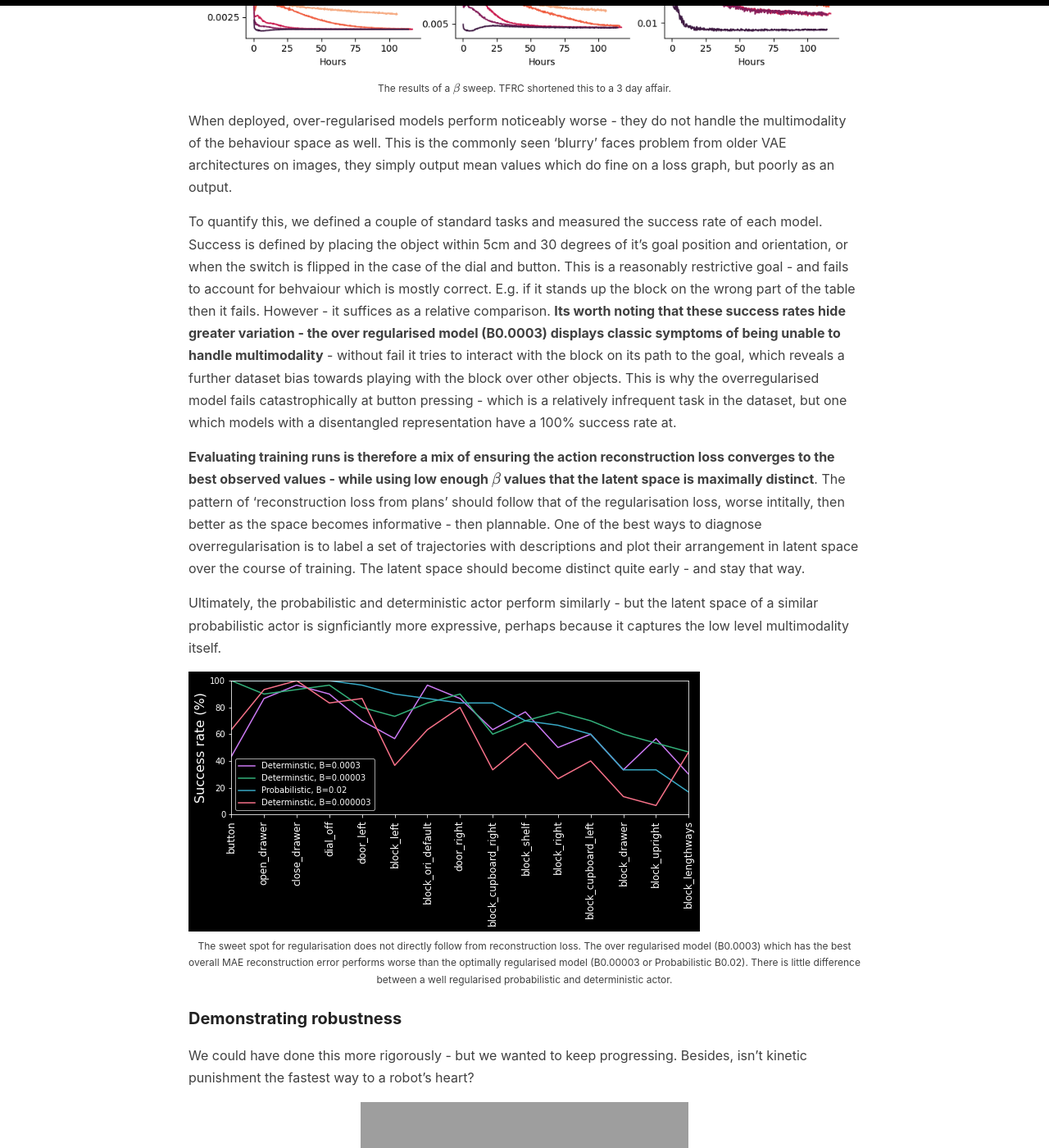
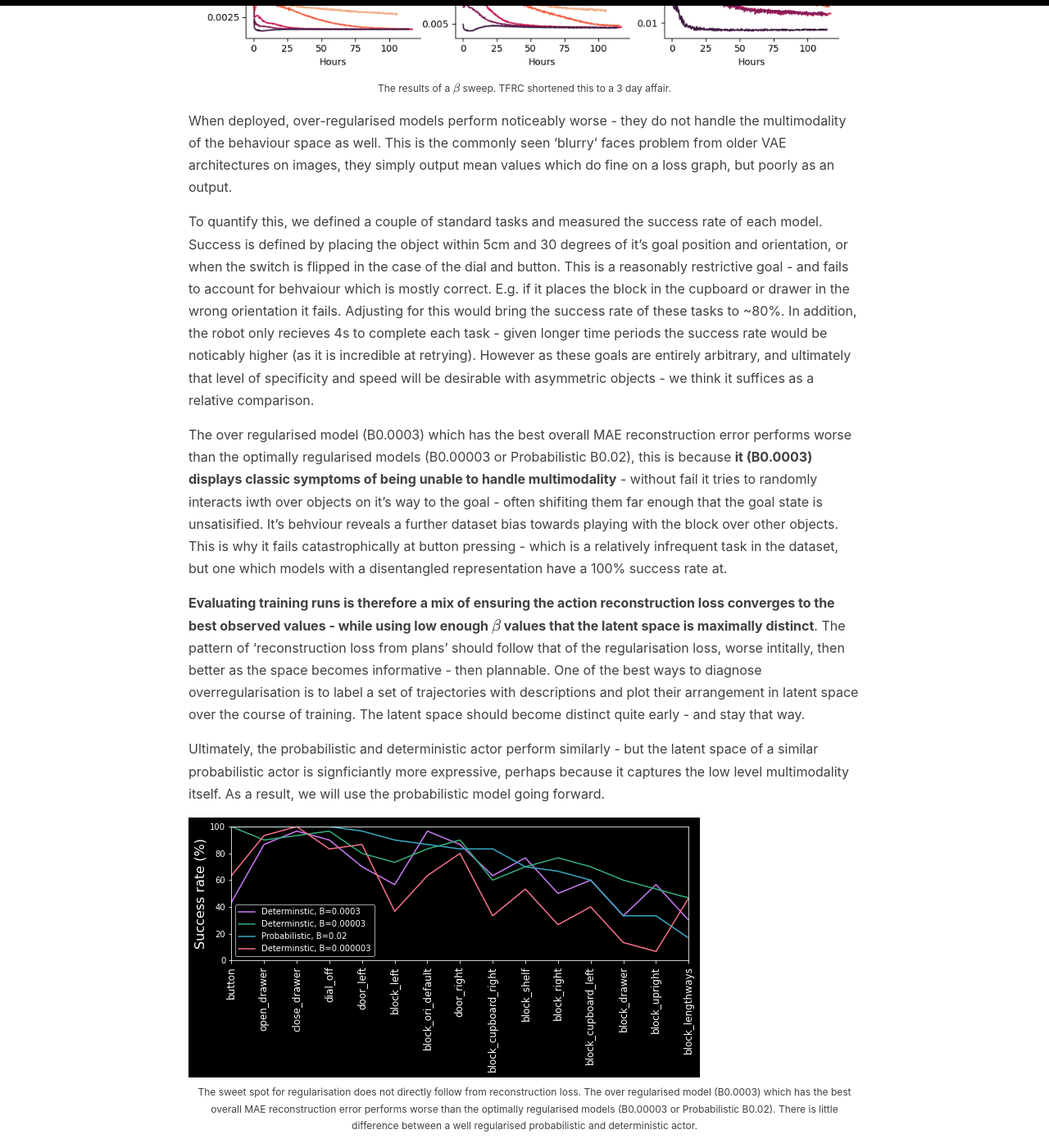
Before and after one commit to sholtodouglas/sholtodouglas.github.io, a Jekyll site: the page built from _posts/2021-01-29-Learning from Play.md, in a window 1280 px wide and 1400 px high, scrolled down 4449 px. Shown: the whole window at 82% size. Built offline with Jekyll 4.4.1, drawn with Linux system fonts in a browser that asks for light colours; formulas are drawn with MathJax 3; some of the changed text lies outside the part shown.

Commit message:
Update 2021-01-29-Learning from Play.md

```diff
--- a/_posts/2021-01-29-Learning from Play.md
+++ b/_posts/2021-01-29-Learning from Play.md
@@ -71,19 +71,20 @@ What this means is that training this model is a delicate balance between over a
 
 When deployed, over-regularised models perform noticeably worse - they do not handle the multimodality of the behaviour space as well. This is the commonly seen 'blurry' faces problem from older VAE architectures on images, they simply output mean values which do fine on a loss graph, but poorly as an output.
 
-To quantify this, we defined a couple of standard tasks and measured the success rate of each model. Success is defined by placing the object within 5cm and 30 degrees of it's goal position and orientation, or when the switch is flipped in the case of the dial and button. This is a reasonably restrictive goal - and fails to account for behvaiour which is mostly correct. E.g. if it stands up the block on the wrong part of the table then it fails. However - it suffices as a relative comparison. **Its worth noting that these success rates hide greater variation - the over regularised model (B0.0003) displays classic symptoms of being unable to handle multimodality** - without fail it tries to interact with the block on its path to the goal, which reveals a further dataset bias towards playing with the block over other objects. This is why the overregularised model fails catastrophically at button pressing - which is a relatively infrequent task in the dataset, but one which models with a disentangled representation have a 100% success rate at.
+To quantify this, we defined a couple of standard tasks and measured the success rate of each model. Success is defined by placing the object within 5cm and 30 degrees of it's goal position and orientation, or when the switch is flipped in the case of the dial and button. This is a reasonably restrictive goal - and fails to account for behvaiour which is mostly correct. E.g. if it places the block in the cupboard or drawer in the wrong orientation it fails. Adjusting for this would bring the success rate of these tasks to ~80%. In addition, the robot only recieves 4s to complete each task - given longer time periods the success rate would be noticably higher (as it is incredible at retrying). However as these goals are entirely arbitrary, and ultimately that level of specificity and speed will be desirable with asymmetric objects - we think it suffices as a relative comparison.
+
+The over regularised model (B0.0003) which has the best overall MAE reconstruction error performs worse than the optimally regularised models (B0.00003 or Probabilistic B0.02), this is because **it (B0.0003) displays classic symptoms of being unable to handle multimodality** - without fail it tries to randomly interacts iwth over objects on it's way to the goal - often shifiting them far enough that the goal state is unsatisified. It's behviour reveals a further dataset bias towards playing with the block over other objects. This is why it fails catastrophically at button pressing - which is a relatively infrequent task in the dataset, but one which models with a disentangled representation have a 100% success rate at.
 
 **Evaluating training runs is therefore a mix of ensuring the action reconstruction loss converges to the best observed values - while using low enough $ \beta $ values that the latent space is maximally distinct**. The pattern of 'reconstruction loss from plans' should follow that of the regularisation loss, worse intitally, then better as the space becomes informative - then plannable. One of the best ways to diagnose overregularisation is to label a set of trajectories with descriptions and plot their arrangement in latent space over the course of training. The latent space should become distinct quite early - and stay that way.
 
-Ultimately, the probabilistic and deterministic actor perform similarly - but the latent space of a similar probabilistic actor is signficiantly more expressive, perhaps because it captures the low level multimodality itself.
+Ultimately, the probabilistic and deterministic actor perform similarly - but the latent space of a similar probabilistic actor is signficiantly more expressive, perhaps because it captures the low level multimodality itself. As a result, we will use the probabilistic model going forward.
 
-
-{% include image.html url="/images/play/succes_rate.png" description="The sweet spot for regularisation does not directly follow from reconstruction loss. The over regularised model (B0.0003) which has the best overall MAE reconstruction error performs worse than the optimally regularised model (B0.00003 or Probabilistic B0.02). There is little difference between a well regularised probabilistic and deterministic actor." %}
+{% include image.html url="/images/play/succes_rate.png" description="The sweet spot for regularisation does not directly follow from reconstruction loss. The over regularised model (B0.0003) which has the best overall MAE reconstruction error performs worse than the optimally regularised models (B0.00003 or Probabilistic B0.02). There is little difference between a well regularised probabilistic and deterministic actor." %}
 
 
 ### Demonstrating robustness
 
-We could have done this more rigorously - but we wanted to keep progressing. Besides, isn't kinetic punishment the fastest way to a robot's heart?
+We could have done this more rigorously - but we wanted to keep progressing. Besides, isn't kinetic punishment the fastest way to a robot's heart? Its worth noting that there are a couple examples of picking the block off the floor in the play dataset - but only around ~5-10 - which means the model is quite robust! It would be interesting to test whether similar behaviour emerged with **no** floor examples, only the differing height of the shelf, table and perhaps one more platform of different height.
 
 ![alt-text-1](https://sholtodouglas.github.io/images/play/adversarial2.gif "side by side comparison")
 
```
